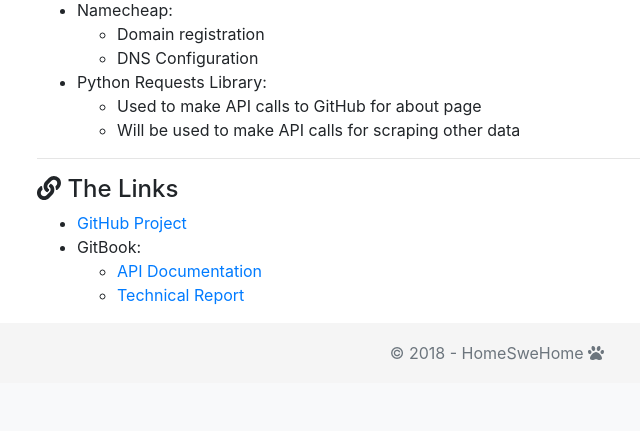
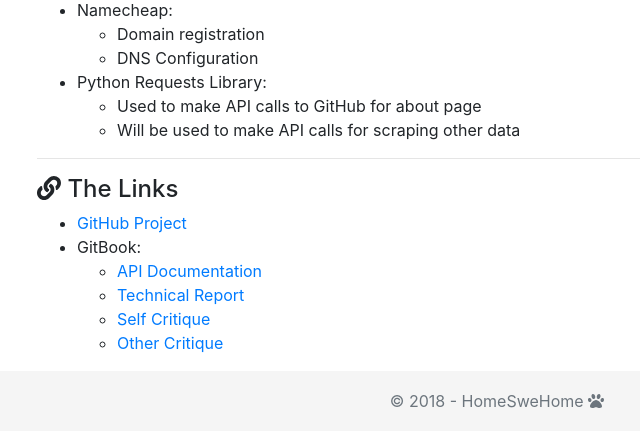
Before and after one commit to TimCoding/HomeSweHome, a Python web app: template server/templates/about.html in a window 1280 px wide. Shown: the part 2903-3334 px from the top of the page, without its empty margins (143-783 px from the left). Before the commit the page ends 3263 px from the top, so only its background shows below. Run offline with Jinja, Linux system fonts and the light colour scheme; the template is opened without the code that fills it, so the values that code supplies are empty; some libraries are stand-ins or nearby versions.

Commit message:
Added links to about page to critiques gitbook

```diff
--- a/server/templates/about.html
+++ b/server/templates/about.html
@@ -259,6 +259,8 @@
                 <ul>
                     <li><a href="https://epicdavi.gitbooks.io/api/">API Documentation</a></li>
                     <li><a href="https://epicdavi.gitbooks.io/report/">Technical Report</a></li>
+										<li><a href="https://rebekkahkoo.gitbooks.io/self-critique/content/">Self Critique</a></li>
+										<li><a href="https://rebekkahkoo.gitbooks.io/other-critique/content/">Other Critique</a></li>
                 </ul>
             </ul>
         </div>
```
